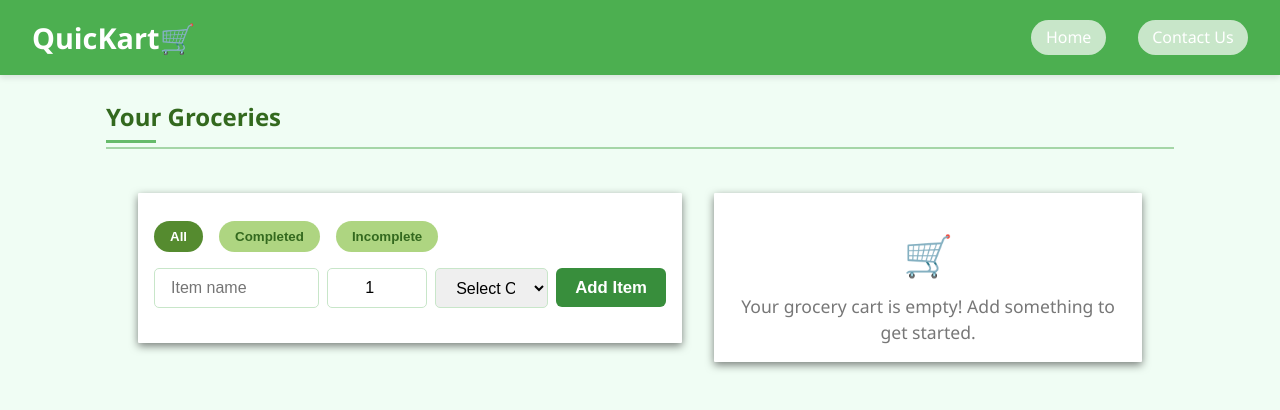
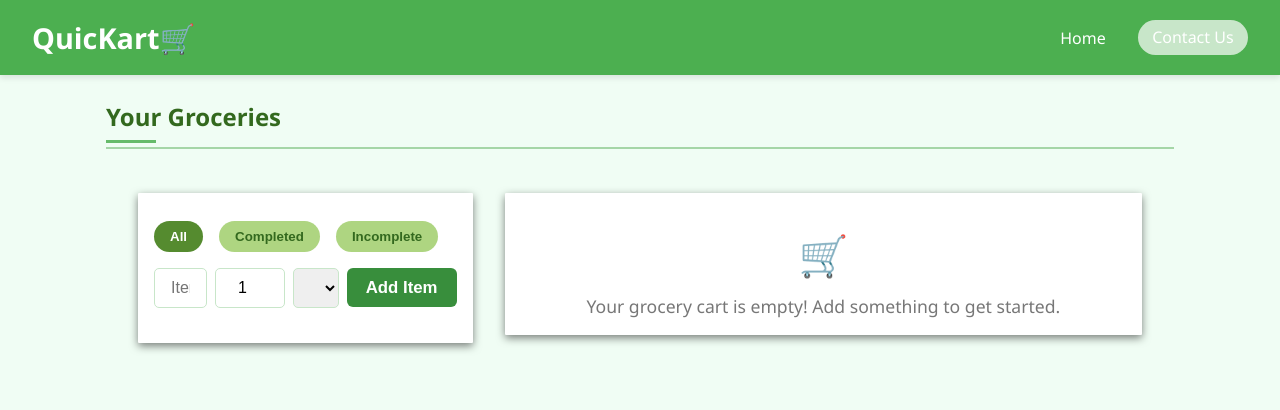
Before and after one commit to cmacias076/grocery-list-app, a React (Create React App) app: page /todos in a window 1280 px wide. Shown: the top 410 px of the page. Built offline with nearby package versions, Linux system fonts and the light colour scheme.

Commit message:
Make minor adjustments to navbar and app styles

```diff
--- a/src/App.css
+++ b/src/App.css
@@ -265,6 +265,15 @@ button:active {
   box-shadow: 0 3px 8px rgba(0,0,0,0.5);
 }
 
+.form-panel {
+  flex: 1;
+  max-width: 400px;
+}
+
+.list-panel {
+  flex: 2;
+}
+
 /* Contact info callout */
 .contact-info {
   background-color: #e8f5e9;
--- a/src/components/navbar.css
+++ b/src/components/navbar.css
@@ -17,7 +17,7 @@
     transition: transform 0.2s ease;
 }
 
-.navbar-logo hover {
+.navbar-logo:hover {
     transform: scale(1.05);
 }
 
@@ -45,7 +45,7 @@
 }
 .navbar-links li a:hover::after {
     width: 100%;
-    background-color: #a5d6a7;
+    background-color: #066809;
 }
 
 .navbar-links li a.active {
--- a/src/components/navbar.js
+++ b/src/components/navbar.js
@@ -8,7 +8,9 @@ const Navbar = () => {
             <h2 className="navbar-logo">QuicKart🛒</h2>
             <ul className="navbar-links">
                 <li>
-                  <NavLink to="/" className="nav-link">Home</NavLink>
+                  <NavLink to="/" className={({ isActive }) => isActive ? "active" : ""}>
+                   Home
+                  </NavLink>
                 </li>
                 <li>
                     <NavLink to="/contact" className="nav-link">Contact Us</NavLink>
--- a/src/pages/ContactPage.jsx
+++ b/src/pages/ContactPage.jsx
@@ -9,7 +9,7 @@ export default function ContactPage() {
     }
     function handleSubmit(e) {
         e.preventDefault();
-        setForm({ name: "", email: "", message: "" });
+        setForm({ firstName: "", lastName: "", email: "", message: "" });
         alert("Message sent! (demo)");
     }
 
```
